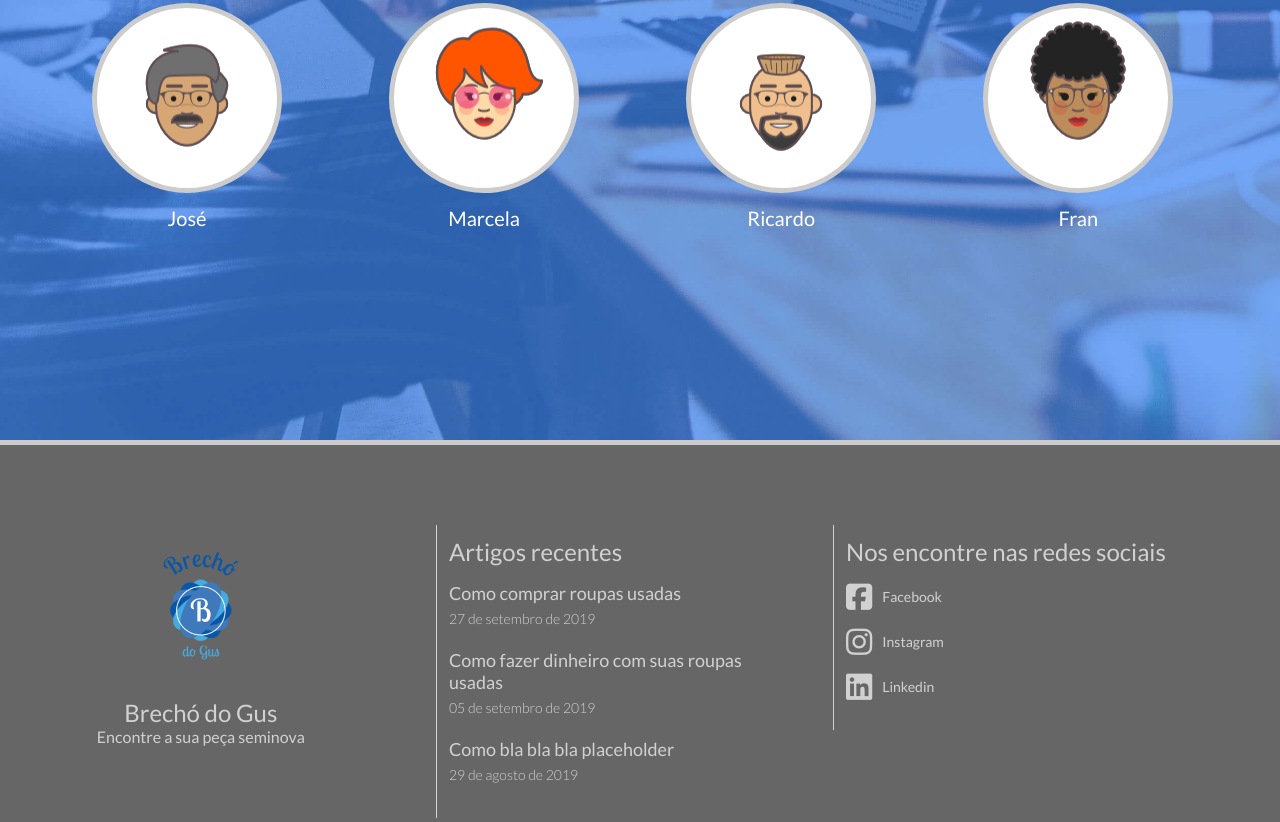
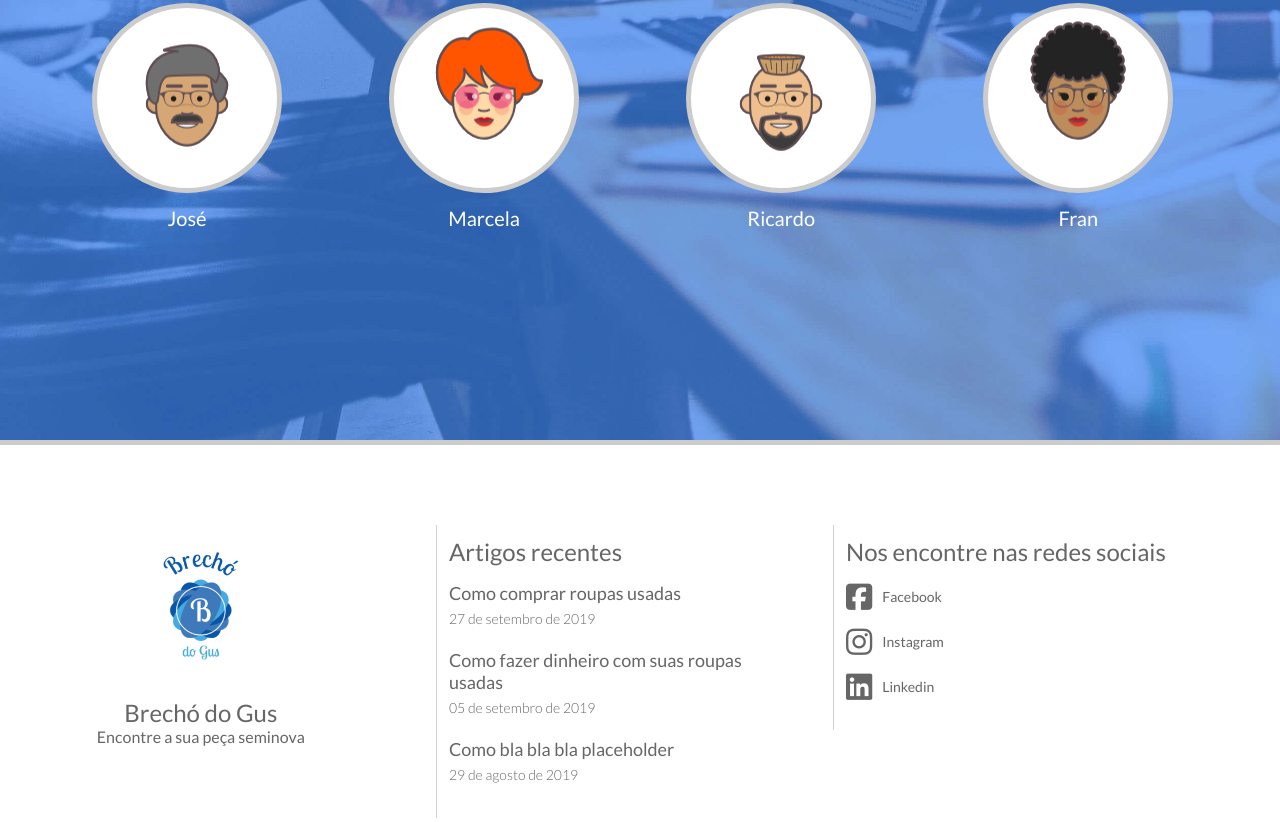
Before and after one commit to guoliv3ira/Projeto_brecho, a plain HTML site: page index.html in a window 1280 px wide. Shown: the part 3479-4301 px from the top of the page. Drawn offline with Linux system fonts and the light colour scheme.

Commit message:
Update style.css

```diff
--- a/css/style.css
+++ b/css/style.css
@@ -437,14 +437,14 @@ display: block;
 /* footer */
 
 footer {
-	background-color: #666;
+	background-color: #FFF;
 	padding: 5em 0;
 	padding-bottom: 40px;
 	border-top: 5px solid #CCC;
 }
 
 footer h2, footer p, footer a, footer span {
-	color: #D1D1D1;
+	color: #666;
 }
 
 footer h2 {
@@ -490,6 +490,7 @@ footer .wrapper:after {
 
 .company-footer h2 {
 	margin-top: 20px;
+	margin-bottom: 20px;
 }
 
 .company-footer h2, .company-footer p {
@@ -518,6 +519,7 @@ footer .wrapper:after {
 	width: 80%;
 }
 .articles-footer a {
+	margin-top: 20px;
 	font-size: 18px;
 
 }
```
